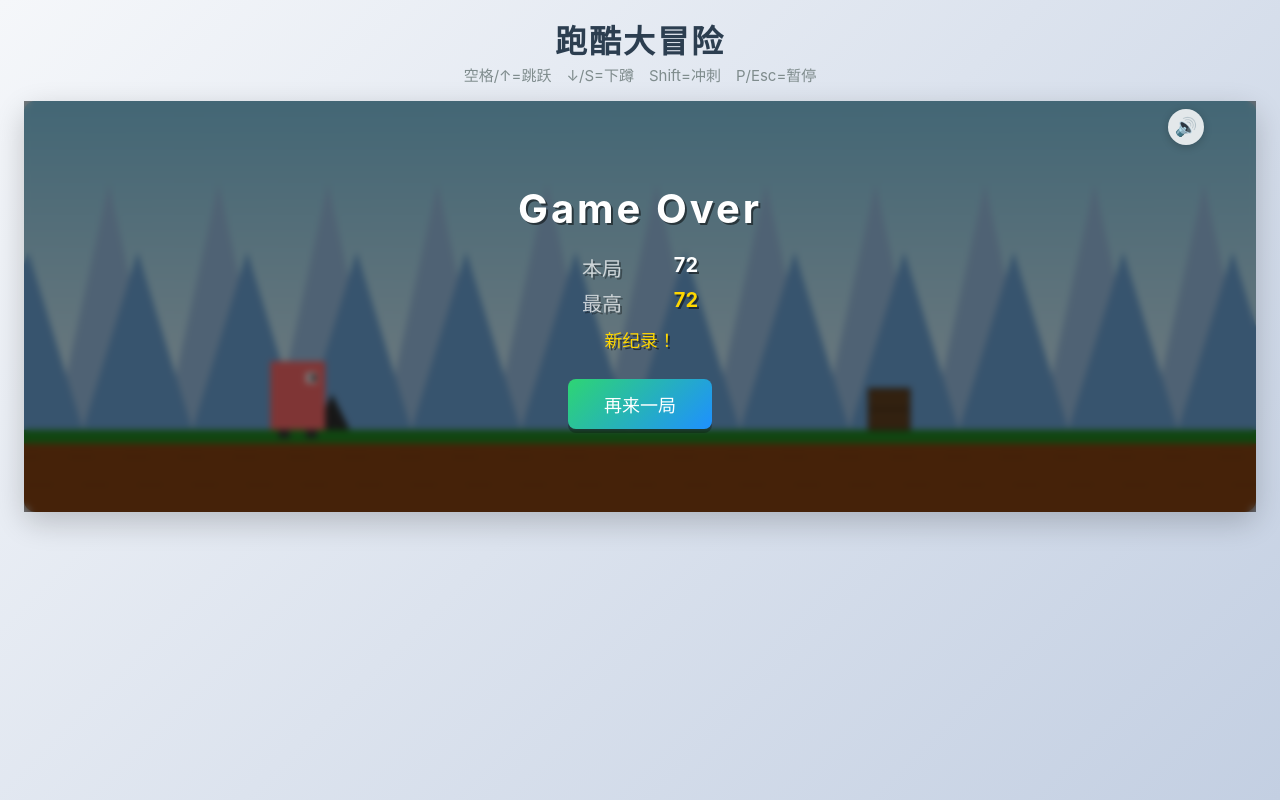
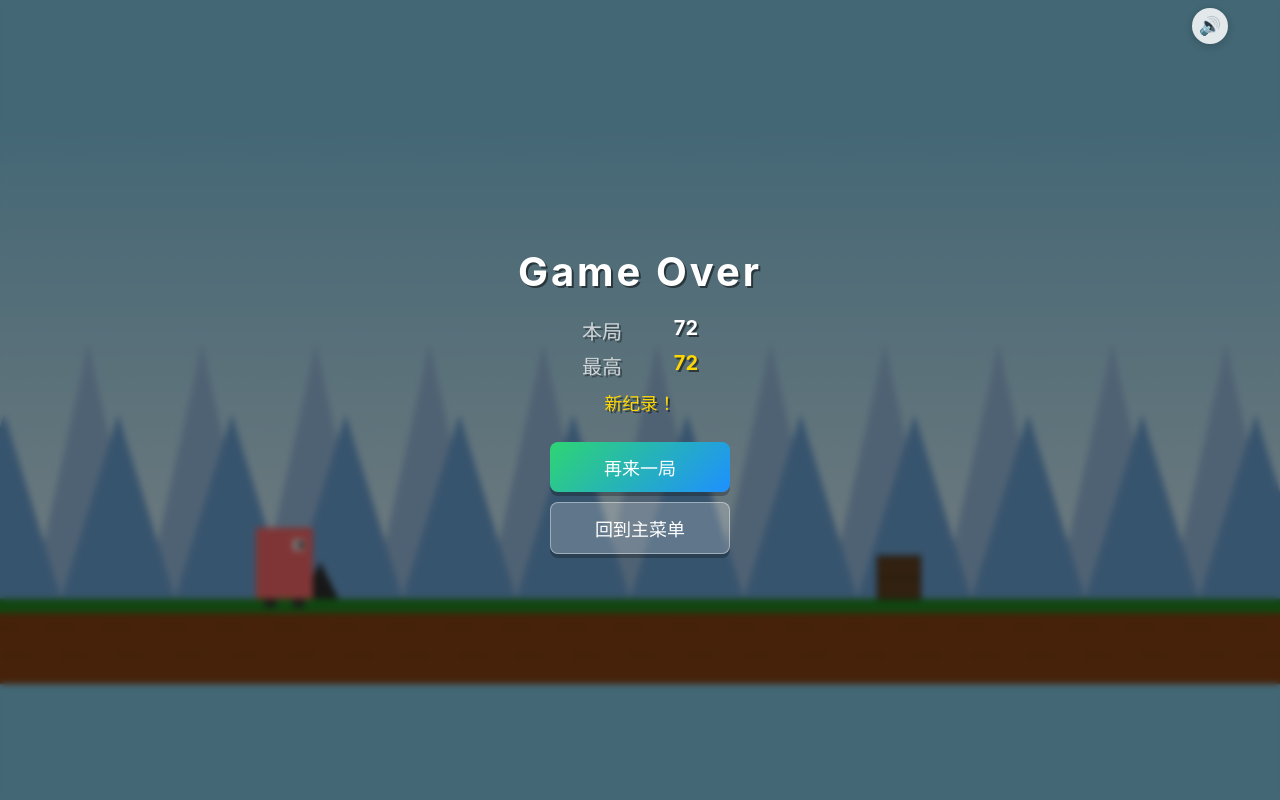
Before and after one commit to zhaokunxiaomu/parkour-game-, a Vue app: page / in a window 1280 px wide. Both pictures are taken after a click on the button "开始游戏". Built offline with nearby package versions, Linux system fonts and the light colour scheme.

Commit message:
fix: 修复手机端兼容问题，优化游戏更新

```diff
--- a/src/App.vue
+++ b/src/App.vue
@@ -10,6 +10,10 @@ import LevelSelect from './components/LevelSelect.vue'
 import ScoreHUD from './components/ScoreHUD.vue'
 import type { GameState, Level, PickupType } from './game'
 import { LEVELS } from './game'
+import { THEMES } from './game/utils'
+
+/** 根据当前关卡主题算出画布外围的背景色，保证各关卡画面无缝融合 */
+const wrapperBg = computed(() => THEMES[currentLevel.value.theme].skyTop)
 
 const gameCanvasRef = ref<InstanceType<typeof GameCanvas> | null>(null)
 const state = ref<GameState>('menu')
@@ -27,6 +31,28 @@ const sfxEnabled = ref(true)
 const floatTexts = ref<{ id: number; type: PickupType; text: string }[]>([])
 let floatId = 0
 const isShielded = ref(false) // 是否激活护盾（UI 显示用）
+
+/** 响应式窗口尺寸，让 computed 能追踪横竖屏切换 */
+const viewport = ref({
+  w: typeof window !== 'undefined' ? window.innerWidth : 0,
+  h: typeof window !== 'undefined' ? window.innerHeight : 0,
+})
+function updateViewport() {
+  viewport.value = { w: window.innerWidth, h: window.innerHeight }
+}
+
+/** 竖屏触摸设备检测 → 显示旋转提示 */
+const isPortraitTouch = computed(() => {
+  if (typeof window === 'undefined') return false
+  const isCoarse = window.matchMedia('(pointer: coarse)').matches
+  const isPortrait = viewport.value.h > viewport.value.w
+  return isCoarse && isPortrait
+})
+// 监听旋转 / 尺寸变化，更新响应式数据
+if (typeof window !== 'undefined') {
+  window.addEventListener('orientationchange', updateViewport)
+  window.addEventListener('resize', updateViewport)
+}
 
 const BEST_KEY = 'parkour-best-score'
 const SFX_KEY = 'parkour-sfx-enabled'
@@ -60,6 +86,8 @@ onMounted(() => {
 onBeforeUnmount(() => {
   window.removeEventListener('keydown', onKey)
   window.removeEventListener('keyup', onKeyUp)
+  window.removeEventListener('orientationchange', updateViewport)
+  window.removeEventListener('resize', updateViewport)
   stopProgressTicker()
 })
 
@@ -76,12 +104,7 @@ function onKey(e: KeyboardEvent) {
     e.preventDefault()
     if (state.value === 'playing') handleJump()
     else if (state.value === 'paused') handleResume()
-    else if (
-      state.value === 'menu' ||
-      state.value === 'over' ||
-      state.value === 'victory'
-    )
-      handleStart()
+    // menu / over / victory：不响应空格，必须点击蒙层按钮
   } else if (e.code === 'KeyP' || e.code === 'Escape') {
     e.preventDefault()
     if (state.value === 'playing') handlePause()
@@ -195,15 +218,51 @@ function onCanvasClick() {
 </script>
 
 <template>
-  <div class="app">
-    <header class="header">
-      <h1 class="app-title">跑酷大冒险</h1>
-      <p class="app-sub">空格/↑=跳跃　↓/S=下蹲　Shift=冲刺　P/Esc=暂停</p>
-    </header>
+  <!-- 竖屏旋转提示 -->
+  <Transition name="fade">
+    <div v-if="isPortraitTouch" class="rotate-hint">
+      <div class="rotate-icon">
+        <!-- 手机旋转 SVG -->
+        <svg
+          viewBox="0 0 64 64"
+          width="96"
+          height="96"
+          fill="none"
+          stroke="#fff"
+          stroke-width="3"
+        >
+          <rect
+            x="14"
+            y="6"
+            width="36"
+            height="52"
+            rx="5"
+            transform="rotate(-35 32 32)"
+          />
+          <line
+            x1="32"
+            y1="46"
+            x2="32"
+            y2="52"
+            stroke-linecap="round"
+            transform="rotate(-35 32 32)"
+          />
+        </svg>
+      </div>
+      <div class="rotate-title">请横屏使用</div>
+      <div class="rotate-desc">将手机旋转到横向，获得更好的游戏体验</div>
+    </div>
+  </Transition>
 
+  <div
+    class="app"
+    :class="{ 'app-blurred': isPortraitTouch }"
+    :style="{ background: wrapperBg }"
+  >
     <div class="game-wrapper">
       <GameCanvas
         ref="gameCanvasRef"
+        :theme="currentLevel.theme"
         @click="onCanvasClick"
         @score="onScore"
         @state="onState"
@@ -212,6 +271,14 @@ function onCanvasClick() {
         @victory="onVictory"
         @pickup="onPickup"
       />
+
+      <!-- 右下角键盘操作提示：playing/paused 时显示，半透明不挡视线 -->
+      <div v-if="state === 'playing' || state === 'paused'" class="hint-corner">
+        <span>跳跃 空格/↑</span>
+        <span>下蹲 ↓/S</span>
+        <span>冲刺 Shift</span>
+        <span>暂停 P</span>
+      </div>
 
       <!-- 右上角控制：暂停 / 音效 -->
       <button
@@ -320,6 +387,7 @@ function onCanvasClick() {
         :score="score"
         :best="best"
         @restart="handleRestart"
+        @menu="handleBackToMenu"
       />
       <VictoryScreen
         v-if="showVictory"
@@ -333,40 +401,111 @@ function onCanvasClick() {
 
 <style scoped>
 .app {
+  width: 100vw;
   height: 100dvh;
-  display: flex;
-  flex-direction: column;
-  padding: clamp(8px, 2vh, 24px) clamp(8px, 2vw, 24px);
-  box-sizing: border-box;
   overflow: hidden;
-}
-
-.header {
-  text-align: center;
-  flex-shrink: 0;
-}
-.app-title {
-  margin: 0 0 2px;
-  font-size: clamp(18px, 3.5vw, 32px);
-  letter-spacing: 2px;
-  color: #2c3e50;
-}
-.app-sub {
-  margin: 0;
-  font-size: clamp(11px, 1.8vw, 15px);
-  color: #7f8c8d;
+  /* wrapper 背景就是天空色 —— 游戏区外的外围会透出此色 */
+  background: #87ceeb;
 }
 
 .game-wrapper {
   position: relative;
-  margin: clamp(8px, 2vh, 24px) auto 0;
   width: 100%;
-  aspect-ratio: 3 / 1;
-  max-height: calc(100dvh - clamp(60px, 10vh, 100px));
-  max-width: calc((100dvh - clamp(60px, 10vh, 100px)) * 3);
+  height: 100%;
+  /* canvas 的 CSS 尺寸和 wrapper 一样，canvas 内部像素 900×300
+     靠 object-fit: contain 自动等比缩放居中，外围透出 app 的天空色 */
   cursor: pointer;
   touch-action: manipulation;
   user-select: none;
+}
+
+/* 右下角键盘操作提示（playing / paused 时显示） */
+.hint-corner {
+  position: absolute;
+  bottom: 8px;
+  right: 10px;
+  z-index: 10;
+  display: flex;
+  gap: 10px;
+  padding: 5px 10px;
+  background: rgba(0, 0, 0, 0.35);
+  backdrop-filter: blur(4px);
+  border-radius: 14px;
+  font-size: 11px;
+  color: rgba(255, 255, 255, 0.75);
+  pointer-events: none;
+  line-height: 1;
+  white-space: nowrap;
+}
+.hint-corner span {
+  padding: 2px 0;
+}
+/* 桌面显示，移动端隐藏（有虚拟按钮） */
+@media (pointer: coarse) {
+  .hint-corner {
+    display: none;
+  }
+}
+
+/* ===== 竖屏旋转提示 ===== */
+.app-blurred {
+  filter: blur(4px);
+  pointer-events: none;
+  user-select: none;
+}
+.rotate-hint {
+  position: fixed;
+  inset: 0;
+  z-index: 9999;
+  display: flex;
+  flex-direction: column;
+  align-items: center;
+  justify-content: center;
+  background: linear-gradient(135deg, #2c3e50 0%, #34495e 100%);
+  color: #fff;
+  text-align: center;
+  padding: 24px;
+}
+.rotate-icon {
+  width: 120px;
+  height: 120px;
+  border-radius: 50%;
+  background: rgba(255, 255, 255, 0.12);
+  display: flex;
+  align-items: center;
+  justify-content: center;
+  margin-bottom: 24px;
+  animation: pulse 1.8s ease-in-out infinite;
+}
+@keyframes pulse {
+  0%,
+  100% {
+    transform: scale(1);
+    opacity: 0.9;
+  }
+  50% {
+    transform: scale(1.08);
+    opacity: 1;
+  }
+}
+.rotate-title {
+  font-size: 22px;
+  font-weight: 700;
+  letter-spacing: 2px;
+  margin-bottom: 8px;
+}
+.rotate-desc {
+  font-size: 14px;
+  color: rgba(255, 255, 255, 0.7);
+  line-height: 1.5;
+}
+.fade-enter-active,
+.fade-leave-active {
+  transition: opacity 0.25s ease;
+}
+.fade-enter-from,
+.fade-leave-to {
+  opacity: 0;
 }
 
 /* 控制按钮：统一圆形样式 */
--- a/src/components/GameCanvas.vue
+++ b/src/components/GameCanvas.vue
@@ -1,7 +1,12 @@
 <script setup lang="ts">
-import { onMounted, onBeforeUnmount, ref } from 'vue'
+import { onMounted, onBeforeUnmount, ref, watch } from 'vue'
 import { Game } from '../game'
-import type { GameState, Level, PickupType } from '../game'
+import type { Theme, GameState, Level, PickupType } from '../game'
+import { THEMES } from '../game/utils'
+
+const props = defineProps<{
+  theme?: Theme
+}>()
 
 const emit = defineEmits<{
   (e: 'score', v: number): void
@@ -14,9 +19,27 @@ const emit = defineEmits<{
 
 const canvasRef = ref<HTMLCanvasElement | null>(null)
 let game: Game | null = null
+let resizeObserver: ResizeObserver | null = null
+
+/** 根据关卡 theme 同步 canvas CSS 背景，与游戏内天空色无缝衔接 */
+function applyThemeBg(theme: Theme): void {
+  if (canvasRef.value) {
+    canvasRef.value.style.background = THEMES[theme].skyTop
+  }
+}
+
+watch(
+  () => props.theme,
+  (t) => {
+    if (t) applyThemeBg(t)
+  },
+  { immediate: true }
+)
 
 onMounted(() => {
   if (!canvasRef.value) return
+
+  // 构造 Game：逻辑像素永远 900×300
   game = new Game(canvasRef.value, {
     onScoreChange: (s) => emit('score', s),
     onStateChange: (s) => emit('state', s),
@@ -26,9 +49,13 @@ onMounted(() => {
     onPickup: (t) => emit('pickup', t),
   })
   game.mount()
+  // 注意：不再用 ResizeObserver 改 canvas.width/height
+  // canvas 逻辑像素固定 900×300，CSS 用 object-fit: contain 负责视觉缩放
 })
 
 onBeforeUnmount(() => {
+  resizeObserver?.disconnect()
+  resizeObserver = null
   game?.unmount()
   game = null
 })
@@ -102,12 +129,13 @@ defineExpose({
 .game-canvas {
   position: absolute;
   inset: 0;
+  /* CSS 撑满 wrapper，但内部逻辑像素永远是 config 的 900×300
+     object-fit: contain 让浏览器自动等比缩放居中，不变形、不溢出 */
   width: 100%;
   height: 100%;
+  object-fit: contain;
+  object-position: center;
   display: block;
-  border-radius: 12px;
-  box-shadow: 0 10px 30px rgba(0, 0, 0, 0.2);
-  background: #87ceeb;
   image-rendering: auto;
 }
 </style>
--- a/src/components/GameOverScreen.vue
+++ b/src/components/GameOverScreen.vue
@@ -2,7 +2,7 @@
 import { computed } from 'vue'
 
 const props = defineProps<{ score: number; best: number }>()
-defineEmits<{ (e: 'restart'): void }>()
+defineEmits<{ (e: 'restart'): void; (e: 'menu'): void }>()
 
 const isNewBest = computed(() => props.score >= props.best && props.score > 0)
 </script>
@@ -22,7 +22,12 @@ const isNewBest = computed(() => props.score >= props.best && props.score > 0)
         </div>
         <div v-if="isNewBest" class="new-best">新纪录！</div>
       </div>
-      <button class="btn" @click="$emit('restart')">再来一局</button>
+      <button class="btn btn-primary" @click="$emit('restart')">
+        再来一局
+      </button>
+      <button class="btn btn-secondary" @click="$emit('menu')">
+        回到主菜单
+      </button>
     </div>
   </div>
 </template>
@@ -57,33 +62,59 @@ const isNewBest = computed(() => props.score >= props.best && props.score > 0)
   font-size: 20px;
   margin: 6px 0;
 }
-.row .label { opacity: 0.7; }
-.row .value { font-weight: bold; min-width: 60px; text-align: right; }
-.row .value.best { color: #FFD700; }
+.row .label {
+  opacity: 0.7;
+}
+.row .value {
+  font-weight: bold;
+  min-width: 60px;
+  text-align: right;
+}
+.row .value.best {
+  color: #ffd700;
+}
 .new-best {
-  color: #FFD700;
+  color: #ffd700;
   font-size: 16px;
   margin-top: 10px;
   animation: pop 0.6s ease-out;
 }
 @keyframes pop {
-  0% { transform: scale(0.5); opacity: 0; }
-  60% { transform: scale(1.15); opacity: 1; }
-  100% { transform: scale(1); }
+  0% {
+    transform: scale(0.5);
+    opacity: 0;
+  }
+  60% {
+    transform: scale(1.15);
+    opacity: 1;
+  }
+  100% {
+    transform: scale(1);
+  }
 }
 .btn {
   padding: 12px 36px;
   font-size: 18px;
   border: none;
   border-radius: 8px;
-  background: linear-gradient(135deg, #2ed573, #1e90ff);
-  color: #fff;
   cursor: pointer;
   box-shadow: 0 4px 0 rgba(0, 0, 0, 0.25);
   transition: transform 0.08s;
+  display: block;
+  margin: 10px auto 0;
+  min-width: 180px;
 }
 .btn:active {
   transform: translateY(2px);
   box-shadow: 0 2px 0 rgba(0, 0, 0, 0.25);
 }
+.btn-primary {
+  background: linear-gradient(135deg, #2ed573, #1e90ff);
+  color: #fff;
+}
+.btn-secondary {
+  background: rgba(255, 255, 255, 0.2);
+  color: #fff;
+  border: 1px solid rgba(255, 255, 255, 0.4);
+}
 </style>
--- a/src/game/Ground.ts
+++ b/src/game/Ground.ts
@@ -32,6 +32,14 @@ export class Ground {
 
   reset(): void {
     this.offset = 0
+  }
+
+  /** 画布尺寸变化时调用 —— 更新宽度并重建缓存 tile */
+  resize(canvasWidth: number, canvasHeight: number, groundY: number): void {
+    this.width = canvasWidth
+    this.canvasHeight = canvasHeight
+    this.groundY = groundY
+    this.buildCache()
   }
 
   update(speed: number, dt: number): void {
--- a/src/game/Pickup.ts
+++ b/src/game/Pickup.ts
@@ -171,6 +171,12 @@ export class PickupPool {
     for (const p of this.pool) p.active = false
   }
 
+  /** 画布尺寸变化时调用 —— 更新内部 config 的 canvasWidth/Height */
+  updateConfig(canvasWidth: number, canvasHeight: number): void {
+    this.config.canvasWidth = canvasWidth
+    this.config.canvasHeight = canvasHeight
+  }
+
   setTheme(theme: Theme): void {
     for (const p of this.pool) p.setTheme(theme)
   }
```
Also changed, not shown: src/game/Obstacle.ts (+7 -1 lines), src/game/Player.ts (+11 -2 lines), src/game/index.ts (+19 -17 lines), src/game/utils.ts (+4 -4 lines).
